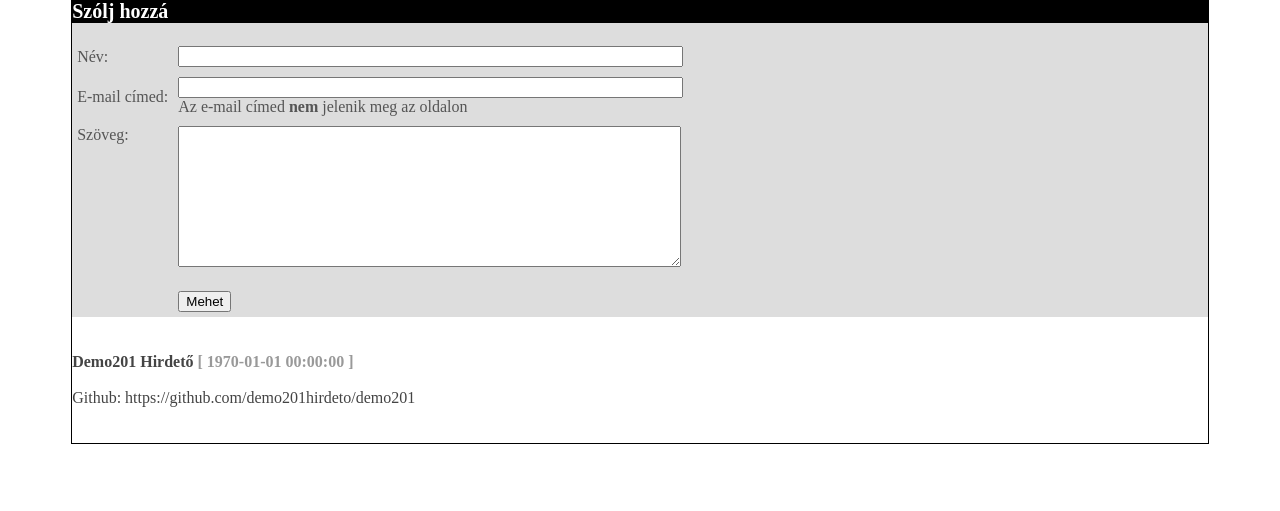
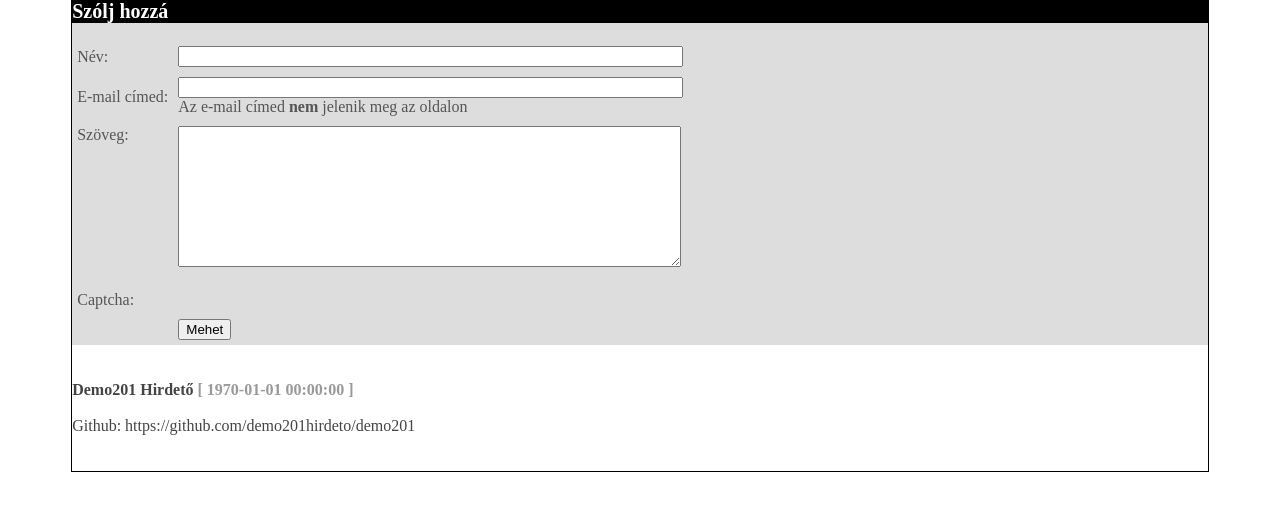
Before and after one commit to demo201hirdeto/demo201, a Flask app: page / in a window 1280 px wide. Shown: the part 51-562 px from the top of the page. Run offline with Flask 3, Linux system fonts and the light colour scheme; some libraries are stand-ins or nearby versions.

Commit message:
v1.1
captcha location fixed

```diff
--- a/templates/index.html
+++ b/templates/index.html
@@ -28,7 +28,7 @@
         </tr><tr><td valign="top">Szöveg:</td>
         <td><textarea name="description" class="graytextarea" cols="60" rows="9"></textarea>
         </td></tr><tr><td></td>
-        {{turnstile_html|safe}}</td>
+        </tr><tr><td valign="top">Captcha:</td><td>{{turnstile_html|safe}}</td>
         </tr><tr><td></td><td><input type="submit" value="Mehet"></td></tr>
         </tbody></table></form></div><br><br><div style="padding:5;background:white;color:#444444;text-align:left">{{ads|safe}}</div><br>
     </body>
```
